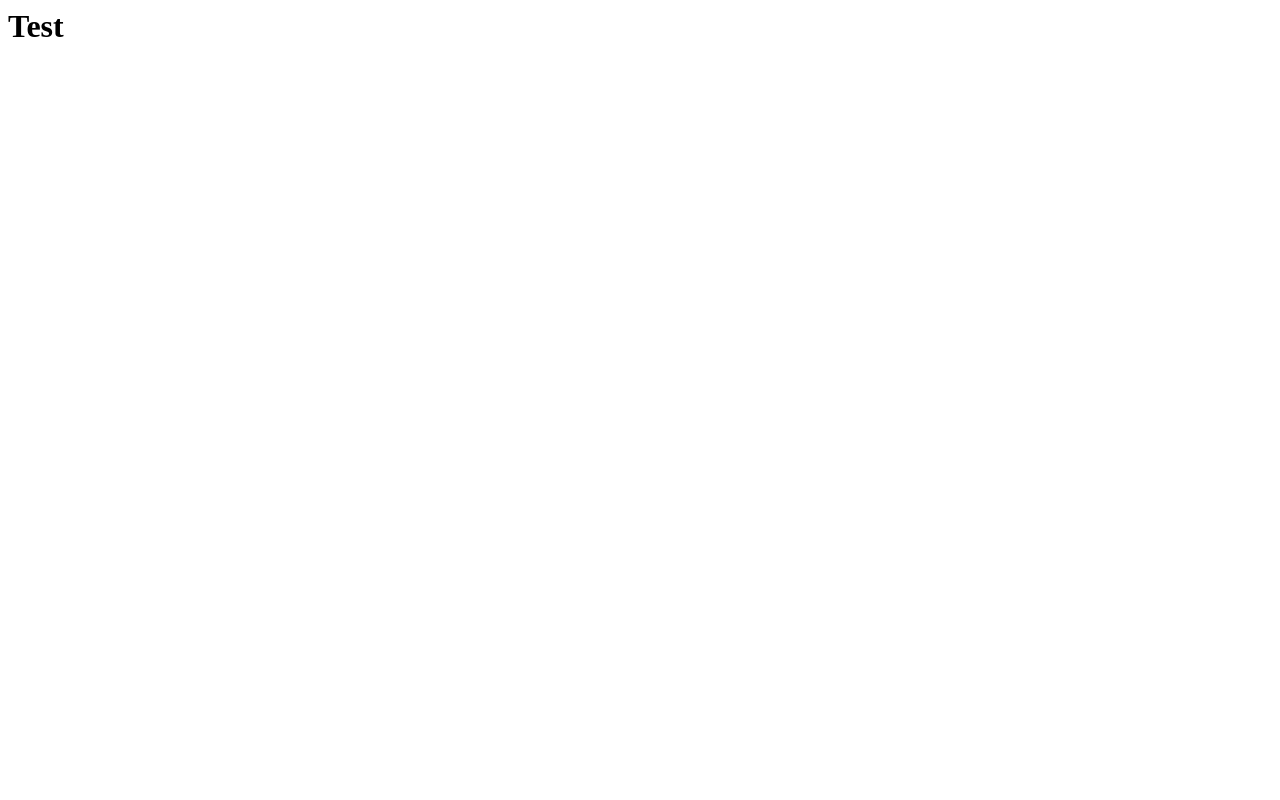
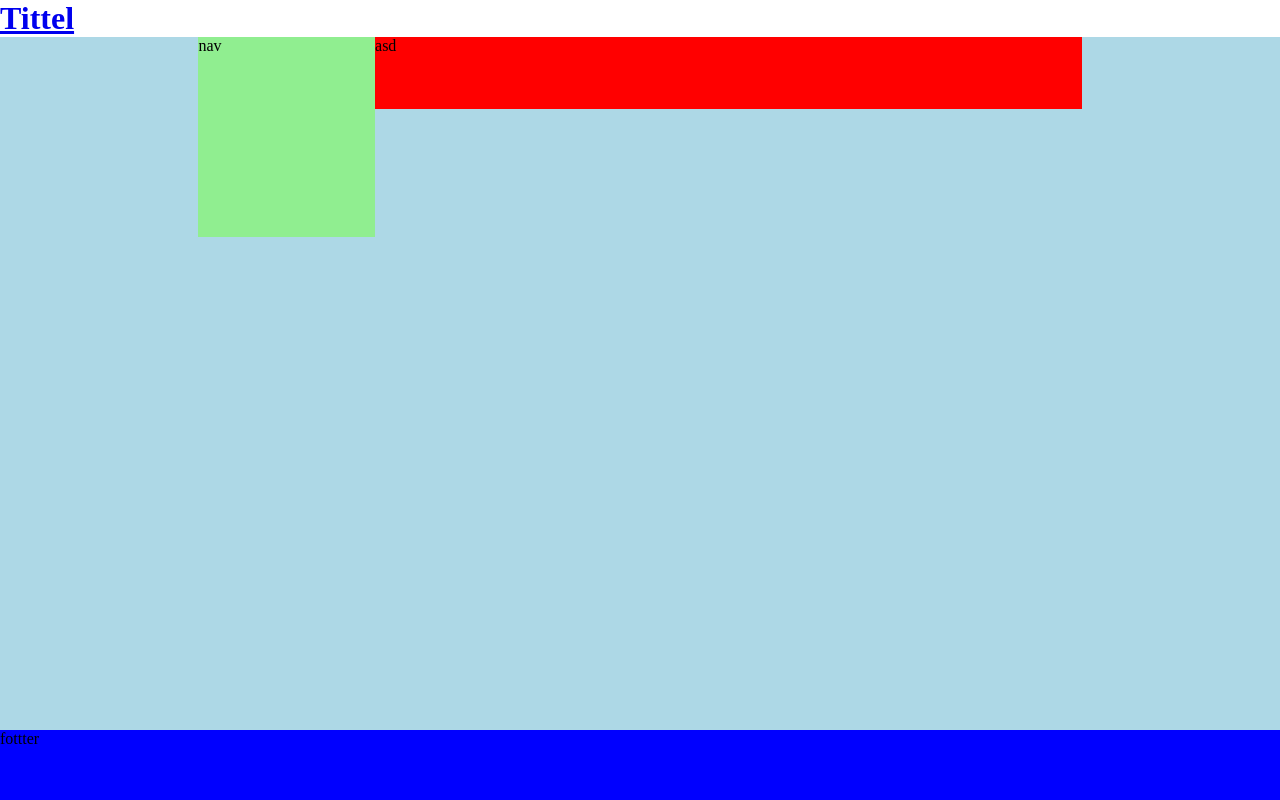
Before and after one commit to oipat/oipat.github.io, a plain HTML site: page index.html in a window 1280 px wide. Drawn offline with Linux system fonts and the light colour scheme.

Commit message:
initial layout stuff

```diff
--- a/index.html
+++ b/index.html
@@ -1 +1,166 @@
-<h1>Test</h1>
+<!doctype html>
+<html>
+<head>
+<style>
+
+body, html {
+  height: 100%;
+  margin: 0;
+  background-color: grey;
+}
+
+h1 {
+  padding: 0;
+  margin: 0;
+}
+
+h1.title {
+  float: left;
+}
+
+div.header {
+  width: 100%;
+  background-color: white;
+  float: left;
+}
+
+div.hamburger {
+  float: right;
+}
+
+div.footer {
+  width: 100%;
+  background-color: blue;
+  height: 70px;
+  position: absolute;
+  bottom: 0;
+  left: 0;
+}
+
+div.wrapper {
+  height: 100%;
+  background-color: lightblue;
+}
+
+div.container {
+  width: 100%;
+  margin: 0 auto;
+  padding-bottom: 70px;
+}
+
+div.content {
+  background-color: red;
+  float: left;
+  width: 100%;
+  height: 100%;
+}
+
+nav.hamburger {
+  position: absolute;
+  left: 0;
+  top: 0;
+  height: 100%;
+  width: 60%;
+  display: none;
+  background-color: green;
+  z-index: 2;
+  animation-name: hamburger;
+  animation-duration: 0.6s;
+}
+
+nav.wide {
+  background-color: lightgreen;
+  float: left;
+  display: none;
+  width: 20%;
+  min-height: 200px;
+}
+
+@media screen and (min-width: 666px) {
+  nav.wide {
+    float: left;
+    display: block;
+  }
+  div.container {
+    width: 69%;
+    clear: both;
+  }
+  div.content {
+    width: 80%;
+  }
+  div.hamburger {
+    display: none;
+  }
+}
+
+@keyframes hamburger {
+  from {
+    left: -500px;
+  }
+  to {
+    left: 0;
+  }
+}
+
+</style>
+</head>
+<body>
+
+  <nav class="hamburger">
+      <ul>
+        <li>link1</li>
+        <li>link2</li>
+      </ul>
+  </nav>
+  <div class="wrapper">
+    <div class="header">
+      <h1 class="title">
+        <a href="/#">
+          Tittel
+        </a>
+      </h1>
+      <div class="hamburger">
+        menu
+      </div>
+    </div>
+    <div class="container">
+      <nav class="wide">
+        nav
+      </nav>
+
+      <div class="content">
+        asd
+        <br/>
+        <br/>
+        <br/>
+        <br/>
+      </div>
+    </div>
+    <div class="footer">
+      fottter
+    </div>
+  </div>
+
+<script>
+var displaymenu = false;
+document.querySelector("div.hamburger").addEventListener("click", function(event) {
+  if(!displaymenu) {
+    document.querySelector("nav.hamburger").style.display = "block";
+    displaymenu = true;
+  }
+  else {
+    document.querySelector("nav.hamburger").style.display="none";
+    displaymenu = false;
+  }
+});
+
+document.querySelector("div.wrapper").addEventListener("click", function(event) {
+  if( event.target.className != "hamburger" && displaymenu) {
+    document.querySelector("nav.hamburger").style.display="none";
+    displaymenu = false;
+  }
+});
+</script>
+</body>
+
+</html>
```
